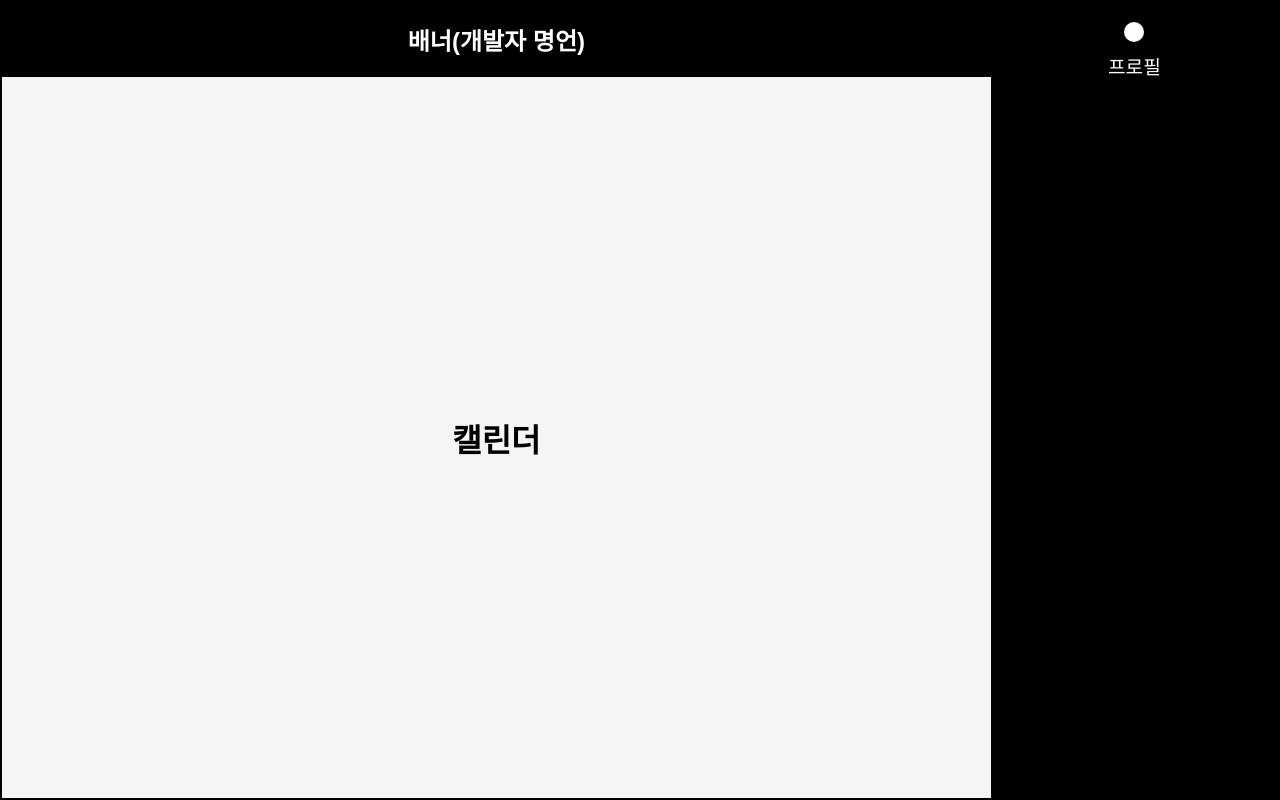
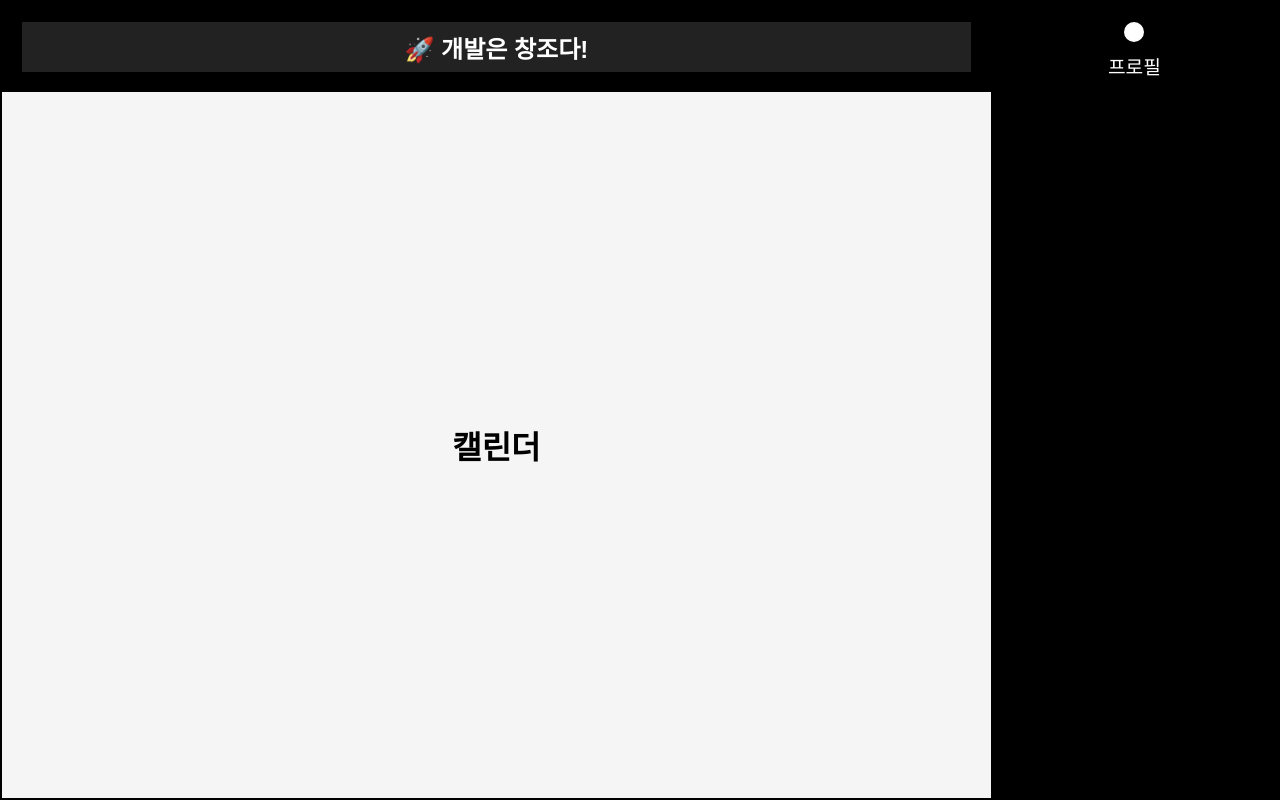
Before and after one commit to KDT-Project-Team3/DevLog, a plain HTML site: page Diary_for_DEV/index.html in a window 1280 px wide. Drawn offline with nearby package versions, Linux system fonts and the light colour scheme.

Commit message:
배너 생성(멘트 업데이트 필요)

```diff
--- a/Diary_for_DEV/index.html
+++ b/Diary_for_DEV/index.html
@@ -5,14 +5,16 @@
   <meta name="viewport" content="width=device-width, initial-scale=1.0">
   <title>개발자 다이어리</title>
   <link rel="stylesheet" href="style.css">
-  <!--  <script src="script.js"></script>-->
+    <script src="script.js"></script>
   <script src="https://cdnjs.cloudflare.com/ajax/libs/sql.js/1.6.2/sql-wasm.js"></script>
 </head>
 <body>
 <div class="container">
   <div class="main-column">
     <header class="banner">
-      <h1>배너(개발자 명언)</h1>
+      <div class="banner-container">
+        <div class="banner-text">hello, world</div>
+      </div>
     </header>
     <main class="calendar">
       <h2>캘린더</h2>
--- a/Diary_for_DEV/script.js
+++ b/Diary_for_DEV/script.js
@@ -1,9 +1,9 @@
-///todo 1: 캘린더 생성
-///todo 2: 날짜별 일정 등 등록/ 수정/ 삭제
-///todo 3: 카테고리
+///todo 1: 캘린더 생성 예은 O
+///todo 2: 날짜별 일정 등 등록/ 수정/ 삭제 예은
+///todo 3: 카테고리 예은
 ///todo 4: 일정 완료시 경험치 반환 -> 나중에
-///todo 5: 배너
-///todo 6: DDL 작성 O
+///todo 5: 배너 수영 O
+///todo 6: DDL 작성 수영 O
 
 let db; // 데이터베이스 객체
 
@@ -13,29 +13,48 @@ async function initDatabase() {
         locateFile: file => `https://cdnjs.cloudflare.com/ajax/libs/sql.js/1.6.2/${file}`
     });
 
-    // DB 없으면 새로 생성
-    db = new SQL.Database();
+    db = new SQL.Database(); // 새 SQLite DB 생성
 
-    // users 테이블 생성
-    db.run(
-        `
+    db.run(`
         CREATE TABLE users (
             user_id    INTEGER PRIMARY KEY AUTOINCREMENT, -- 사용자 ID (고유 값)
-            username   TEXT UNIQUE NOT NULL,             -- 사용자 이름 (고유)
+            username   TEXT UNIQUE NOT NULL COLLATE NOCASE, -- 사용자 이름 (대소문자 구별 없이 UNIQUE)
             password   TEXT NOT NULL                     -- 비밀번호 (해싱 필요)
         );
 
         CREATE TABLE diary_events (
             event_id    INTEGER PRIMARY KEY AUTOINCREMENT, -- 일정 ID (고유 값)
             user_id     INTEGER NOT NULL,                 -- 사용자 ID (FK)
-            title       TEXT NOT NULL,                    -- 일정 제목
-            com_lang    TEXT NOT NULL,                    -- 언어
-            description TEXT,                              -- 일정 내용
-            event_date  TEXT NOT NULL,                     -- 일정 날짜 (SQLite 에서 DATE 대신 TEXT 사용)
+            title       TEXT NOT NULL DEFAULT '',         -- 일정 제목 (기본값 '')
+            com_lang    TEXT NOT NULL,                    -- 사용 언어
+            description TEXT DEFAULT '',                  -- 일정 내용 (기본값 '')
+            event_date  TEXT NOT NULL CHECK (event_date GLOB '????-??-??'), -- 일정 날짜 (YYYY-MM-DD 형식 강제)
 
             FOREIGN KEY (user_id) REFERENCES users(user_id) ON DELETE CASCADE
-        );`
-    );
+        );
+    `);
 
-    displayUsers();
+    displayUsers(); // 사용자 목록 표시 (테스트용)
 }
+
+document.addEventListener("DOMContentLoaded", function () {
+    const bannerText = document.querySelector(".banner-text"); // 배너 텍스트 요소
+    const messages = [
+        "🚀 개발은 창조다!",
+        "🔥 버그를 잡자!",
+        "💡 오늘도 성장 중!",
+        "🔨 코드 한 줄, 미래 한 걸음!",
+        "🌍 Hello, World!",
+        "🌐 HTML 은 프로그래밍 언어가 아니다!",
+        "🏷️ 태그는 중요해!"
+    ];
+
+    let currentIndex = 0;
+
+    function changeBannerText() {
+        bannerText.textContent = messages[currentIndex]; // 텍스트 변경
+        currentIndex = (currentIndex + 1) % messages.length; // 다음 메시지
+    }
+
+    setInterval(changeBannerText, 3000); // 3초마다 변경
+});
--- a/Diary_for_DEV/style.css
+++ b/Diary_for_DEV/style.css
@@ -68,3 +68,21 @@ body {
     color: white;
     font-size: 1.2em;
 }
+
+/*========  배너 =========*/
+.banner-container {
+    width: 100%;
+    background-color: #222;
+    color: white;
+    font-size: 24px;
+    font-weight: bold;
+    text-align: center;
+    height: 50px;
+    display: flex;
+    align-items: center;
+    justify-content: center;
+}
+
+.banner-text {
+    white-space: nowrap;
+}
```
